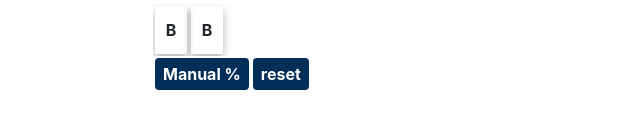
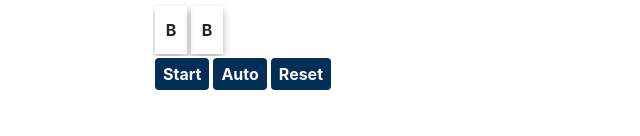
Before and after one commit to notyan/turing-machine, a React (Create React App) app: page / in a window 1280 px wide. Both pictures are taken after typing "Sample", "Sample" into the empty fields and a click on the input "log". Shown: the part 164-300 px from the top of the page, without its empty margins (7-647 px from the left). Built offline with nearby package versions, Linux system fonts and the light colour scheme.

Commit message:
Add Auto Feature to all operation

```diff
--- a/src/opr/Bagi.js
+++ b/src/opr/Bagi.js
@@ -162,13 +162,32 @@ class Kali extends Component {
             this.start()
         }
     }
+    handleAuto = () =>{
+        this.setState({
+            auto: 'SpeedUp',
+        })
+        if(this.state.newList.length === 0){
+            this.setState({
+                newList: [...this.props.variable.list],
+            }, () => this.start() )
+        }else if(this.state.pos !== 12 ){ //TERMINATE THE LOOP
+            this.start()
+            setTimeout(this.handleAuto, 1000);
+        }else if(this.state.pos == -1){
+            clearTimeout(this.handleAuto)
+        }
+    }
     handleReset= () =>{
+        clearTimeout(this.handleAuto)
         this.setState({
             newList: [],
             iter: 1,
             pos: -1,  //-1 karena baru kepikiran di akhir kalau pas initiate tu belum dirubah
+            auto: 'Auto',
+            manual: 'Start'
         }, () => console.log(this.state.newList))
     }
+
 
     tapeMaker = (props) =>{
         const print = this.state.newList.map((val, i) => {
@@ -188,8 +207,9 @@ class Kali extends Component {
         })
         return(
             <div>
-                <input class='bttn' type="submit" id="" value="Manual x" onClick={() => this.handleClick()}/>
-                <input class='bttn' type="submit" id="" value="reset" onClick={() => this.handleReset()}/>
+                <input className='bttn manual' type="submit" id="manual" value={this.state.manual} onClick={() => this.handleClick()}/>
+                <input className='bttn auto' type="submit" id="auto" value={this.state.auto} onClick={() => this.handleAuto()}/>
+                <input className='bttn' type="submit" id="" value="Reset" onClick={() => this.handleReset()}/>
                 <div className="scroll-container">
                     {print}
                 </div>
--- a/src/opr/Faktorial.js
+++ b/src/opr/Faktorial.js
@@ -378,13 +378,32 @@ class Faktorial extends Component {
             this.start()
         }
     }
+    handleAuto = () =>{
+        this.setState({
+            auto: 'SpeedUp',
+        })
+        if(this.state.newList.length === 0){
+            this.setState({
+                newList: [...this.props.variable.list],
+            }, () => this.start() )
+        }else if(this.state.pos !== 35 ){ //TERMINATE THE LOOP
+            this.start()
+            setTimeout(this.handleAuto, 1000);
+        }else if(this.state.pos == -1){
+            clearTimeout(this.handleAuto)
+        }
+    }
     handleReset= () =>{
+        clearTimeout(this.handleAuto)
         this.setState({
             newList: [],
             iter: 1,
             pos: -1,  //-1 karena baru kepikiran di akhir kalau pas initiate tu belum dirubah
-        }, () => console.clear())
+            auto: 'Auto',
+            manual: 'Start'
+        }, () => console.log(this.state.newList))
     }
+
 
     tapeMaker = (props) =>{
         const print = this.state.newList.map((val, i) => {
@@ -403,18 +422,16 @@ class Faktorial extends Component {
             }
         })
         return(
-            <div >
-                <div className="btn-group" role="group" >
-                    <input class='btn bttn' type="submit" id="" value="Manual %" onClick={() => this.handleClick()}/>
-                    <input class='btn bttn' type="submit" id="" value="reset" onClick={() => this.handleReset()}/>
-                </div>
+            <div>
+                <input className='bttn manual' type="submit" id="manual" value={this.state.manual} onClick={() => this.handleClick()}/>
+                <input className='bttn auto' type="submit" id="auto" value={this.state.auto} onClick={() => this.handleAuto()}/>
+                <input className='bttn' type="submit" id="" value="Reset" onClick={() => this.handleReset()}/>
                 <div className="scroll-container">
                     {print}
                 </div>
             </div>
         )
     }
-
 
     render(){
         return(
--- a/src/opr/Kali.js
+++ b/src/opr/Kali.js
@@ -146,11 +146,29 @@ class Kali extends Component {
             this.start()
         }
     }
+    handleAuto = () =>{
+        this.setState({
+            auto: 'SpeedUp',
+        })
+        if(this.state.newList.length === 0){
+            this.setState({
+                newList: [...this.props.variable.list],
+            }, () => this.start() )
+        }else if(this.state.pos !== 11 ){ //TERMINATE THE LOOP
+            this.start()
+            setTimeout(this.handleAuto, 1000);
+        }else if(this.state.pos == -1){
+            clearTimeout(this.handleAuto)
+        }
+    }
     handleReset= () =>{
+        clearTimeout(this.handleAuto)
         this.setState({
             newList: [],
             iter: 1,
             pos: -1,  //-1 karena baru kepikiran di akhir kalau pas initiate tu belum dirubah
+            auto: 'Auto',
+            manual: 'Start'
         }, () => console.log(this.state.newList))
     }
 
@@ -173,8 +191,9 @@ class Kali extends Component {
         })
         return(
             <div>
-                <input class='bttn' type="submit" id="" value="Manual x" onClick={() => this.handleClick()}/>
-                <input class='bttn' type="submit" id="" value="reset" onClick={() => this.handleReset()}/>
+                <input className='bttn manual' type="submit" id="manual" value={this.state.manual} onClick={() => this.handleClick()}/>
+                <input className='bttn auto' type="submit" id="auto" value={this.state.auto} onClick={() => this.handleAuto()}/>
+                <input className='bttn' type="submit" id="" value="Reset" onClick={() => this.handleReset()}/>
                 <div className="scroll-container">
                     {print}
                 </div>
--- a/src/opr/Log.js
+++ b/src/opr/Log.js
@@ -276,13 +276,32 @@ class Log extends Component {
             this.start()
         }
     }
+    handleAuto = () =>{
+        this.setState({
+            auto: 'SpeedUp',
+        })
+        if(this.state.newList.length === 0){
+            this.setState({
+                newList: [...this.props.variable.list],
+            }, () => this.start() )
+        }else if(this.state.pos !== 31 ){ //TERMINATE THE LOOP
+            this.start()
+            setTimeout(this.handleAuto, 1000);
+        }else if(this.state.pos == -1){
+            clearTimeout(this.handleAuto)
+        }
+    }
     handleReset= () =>{
+        clearTimeout(this.handleAuto)
         this.setState({
             newList: [],
             iter: 1,
             pos: -1,  //-1 karena baru kepikiran di akhir kalau pas initiate tu belum dirubah
+            auto: 'Auto',
+            manual: 'Start'
         }, () => console.log(this.state.newList))
     }
+
 
     tapeMaker = (props) =>{
         const print = this.state.newList.map((val, i) => {
@@ -302,15 +321,15 @@ class Log extends Component {
         })
         return(
             <div>
-                <input class='bttn' type="submit" id="" value="Manual %" onClick={() => this.handleClick()}/>
-                <input class='bttn' type="submit" id="" value="reset" onClick={() => this.handleReset()}/>
+                <input className='bttn manual' type="submit" id="manual" value={this.state.manual} onClick={() => this.handleClick()}/>
+                <input className='bttn auto' type="submit" id="auto" value={this.state.auto} onClick={() => this.handleAuto()}/>
+                <input className='bttn' type="submit" id="" value="Reset" onClick={() => this.handleReset()}/>
                 <div className="scroll-container">
                     {print}
                 </div>
             </div>
         )
     }
-
 
     render(){
         return(
--- a/src/opr/Mod.js
+++ b/src/opr/Mod.js
@@ -172,11 +172,29 @@ class Mod extends Component {
             this.start()
         }
     }
+    handleAuto = () =>{
+        this.setState({
+            auto: 'SpeedUp',
+        })
+        if(this.state.newList.length === 0){
+            this.setState({
+                newList: [...this.props.variable.list],
+            }, () => this.start() )
+        }else if(this.state.pos !== 13 ){ //TERMINATE THE LOOP
+            this.start()
+            setTimeout(this.handleAuto, 1000);
+        }else if(this.state.pos == -1){
+            clearTimeout(this.handleAuto)
+        }
+    }
     handleReset= () =>{
+        clearTimeout(this.handleAuto)
         this.setState({
             newList: [],
             iter: 1,
             pos: -1,  //-1 karena baru kepikiran di akhir kalau pas initiate tu belum dirubah
+            auto: 'Auto',
+            manual: 'Start'
         }, () => console.log(this.state.newList))
     }
 
@@ -199,8 +217,9 @@ class Mod extends Component {
         })
         return(
             <div>
-                <input class='bttn' type="submit" id="" value="Manual %" onClick={() => this.handleClick()}/>
-                <input class='bttn' type="submit" id="" value="reset" onClick={() => this.handleReset()}/>
+                <input className='bttn manual' type="submit" id="manual" value={this.state.manual} onClick={() => this.handleClick()}/>
+                <input className='bttn auto' type="submit" id="auto" value={this.state.auto} onClick={() => this.handleAuto()}/>
+                <input className='bttn' type="submit" id="" value="Reset" onClick={() => this.handleReset()}/>
                 <div className="scroll-container">
                     {print}
                 </div>
--- a/src/opr/Pangkat.js
+++ b/src/opr/Pangkat.js
@@ -337,13 +337,32 @@ class Pangkat extends Component {
             this.start()
         }
     }
+    handleAuto = () =>{
+        this.setState({
+            auto: 'SpeedUp',
+        })
+        if(this.state.newList.length === 0){
+            this.setState({
+                newList: [...this.props.variable.list],
+            }, () => this.start() )
+        }else if(this.state.pos !== 26 ){ //TERMINATE THE LOOP
+            this.start()
+            setTimeout(this.handleAuto, 1000);
+        }else if(this.state.pos == -1){
+            clearTimeout(this.handleAuto)
+        }
+    }
     handleReset= () =>{
+        clearTimeout(this.handleAuto)
         this.setState({
             newList: [],
             iter: 1,
             pos: -1,  //-1 karena baru kepikiran di akhir kalau pas initiate tu belum dirubah
-        }, () => console.clear())
+            auto: 'Auto',
+            manual: 'Start'
+        }, () => console.log(this.state.newList))
     }
+
 
     tapeMaker = (props) =>{
         const print = this.state.newList.map((val, i) => {
@@ -362,18 +381,16 @@ class Pangkat extends Component {
             }
         })
         return(
-            <div >
-                <div className="btn-group" role="group" >
-                    <input class='btn bttn' type="submit" id="" value="Manual %" onClick={() => this.handleClick()}/>
-                    <input class='btn bttn' type="submit" id="" value="reset" onClick={() => this.handleReset()}/>
-                </div>
+            <div>
+                <input className='bttn manual' type="submit" id="manual" value={this.state.manual} onClick={() => this.handleClick()}/>
+                <input className='bttn auto' type="submit" id="auto" value={this.state.auto} onClick={() => this.handleAuto()}/>
+                <input className='bttn' type="submit" id="" value="Reset" onClick={() => this.handleReset()}/>
                 <div className="scroll-container">
                     {print}
                 </div>
             </div>
         )
     }
-
 
     render(){
         return(
```
